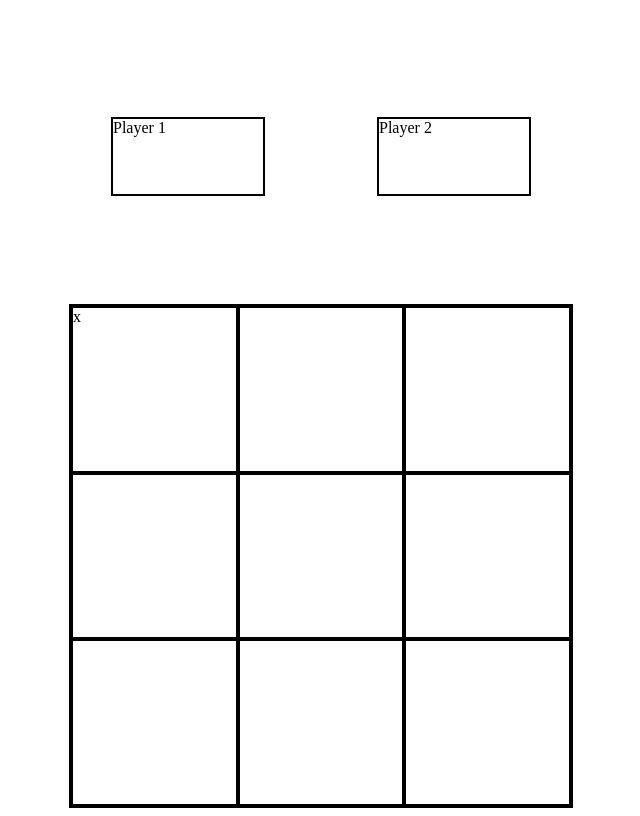
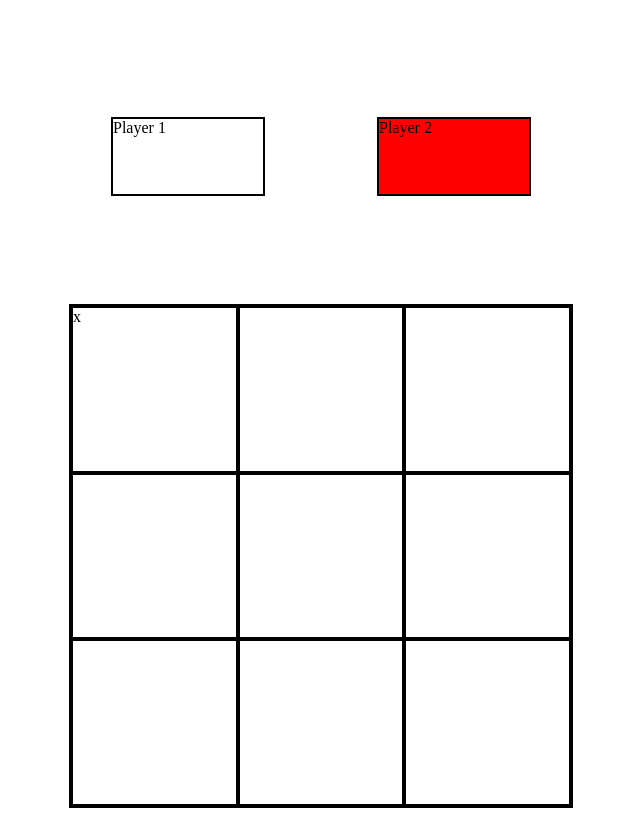
Before and after one commit to StickManJ0e/tic-tac-toe, a plain HTML site: page index.html in a window 1280 px wide. Both pictures are taken after a click on the element 473 px from the left and 389 px from the top of the page. Shown: the whole page, without its empty margins (319-959 px from the left). Drawn offline with Linux system fonts and the light colour scheme.

Commit message:
Add an indicator for the player tile on who the current player is

```diff
--- a/script.js
+++ b/script.js
@@ -46,14 +46,26 @@ let Player = (name, mark) => {
         playerTile.textContent = name;
         body.appendChild(playerTile);
     });
-    let playerDOM = document.querySelector(`.${domClassName}`);
 
-    return { getName, getMark, gridMarkArray, createPlayerTiles };
+    return { getName, getMark, gridMarkArray, createPlayerTiles};
 };
 
-function selectCurrentPlayer(currentPlayer) {
+function selectCurrentPlayer(currentPlayer, player1, player2) {
+let player1DOM = document.querySelector('.player-1');
+let player2DOM = document.querySelector('.player-2');
+    if (currentPlayer === player1) {
+        player1DOM.classList.remove("inactive-player");
+        player1DOM.classList.add("current-player");
+        player2DOM.classList.remove("current-player");
+        player2DOM.classList.add("inactive-player");
+        return;
+    };
 
-}
+    player2DOM.classList.add("inactive-player");
+    player2DOM.classList.add("current-player");
+    player1DOM.classList.remove("current-player");
+    player1DOM.classList.add("inactive-player");
+};
 
 function checkWin(array, player) {
 
@@ -88,6 +100,7 @@ function playGame() {
     player1.createPlayerTiles();
     player2.createPlayerTiles();
     let currentPlayer = player1;
+    selectCurrentPlayer(currentPlayer, player1, player2);
     let squares = document.querySelectorAll('.square');
 
     //Create eventlisteners for each grid square
@@ -101,6 +114,7 @@ function playGame() {
             console.log(currentPlayer.gridMarkArray);
             checkWin(currentPlayer.gridMarkArray ,currentPlayer.getName());
             let changeCurrentPlayer = currentPlayer === player1 ? currentPlayer = player2 : currentPlayer = player1;
+            selectCurrentPlayer(currentPlayer, player1, player2);
         });
     });
 };
--- a/style.css
+++ b/style.css
@@ -40,3 +40,7 @@ body {
     justify-self: start;
     grid: 1 / 2 / 2 / 3;
 }
+
+.current-player {
+    background-color: red;
+}
```
